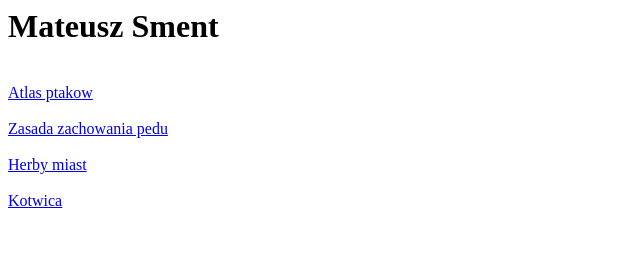
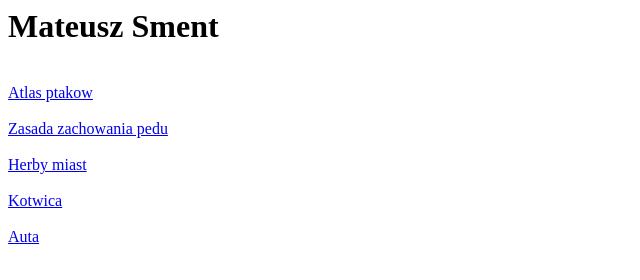
Before and after one commit to Pogsment/pogsment.github.io, a plain HTML site: page index.html in a window 1280 px wide. Shown: the full height of the page, 0-640 px from the left. Drawn offline with Linux system fonts and the light colour scheme.

Commit message:
Update index.html

```diff
--- a/index.html
+++ b/index.html
@@ -15,5 +15,8 @@
 <br>
 <a href="kotwica.html">Kotwica</a>
 </br>
+<br>
+<a href="auta.html">Auta</a>
+</br>
 </body>
 </html>
```
